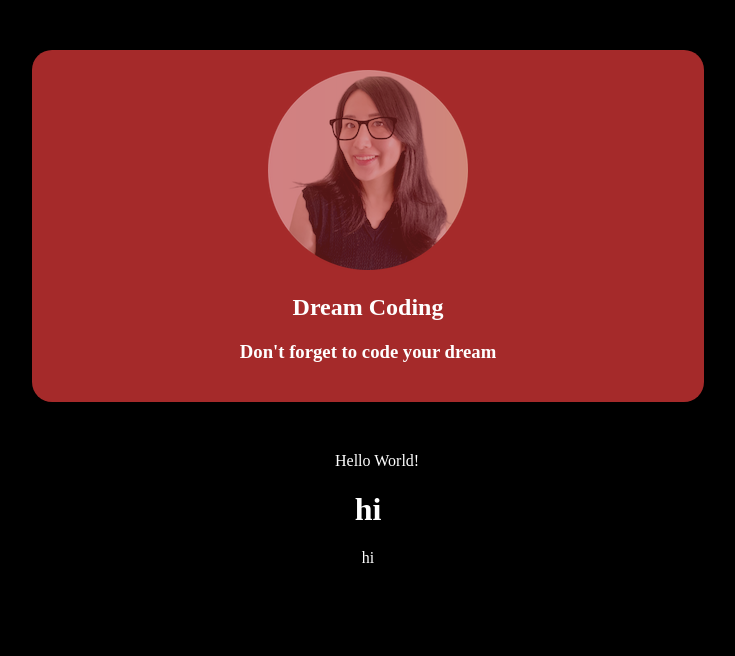
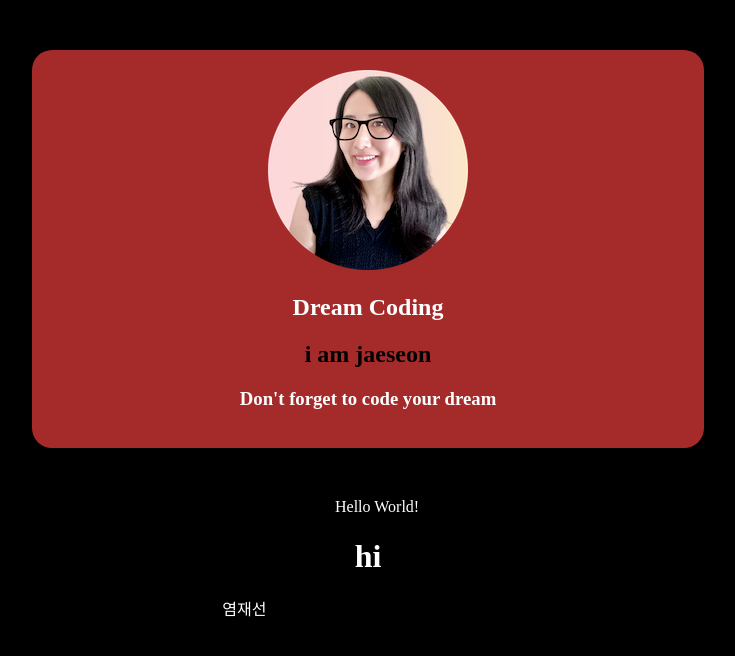
Before and after one commit to YeomJaeSeon/Browser101, a plain HTML site: page DOM/dom code/dom.html in a window 1280 px wide. Shown: the whole page, without its empty margins (272-1007 px from the left). Drawn offline with Linux system fonts and the light colour scheme.

Commit message:
DOM 조작하는 여러 apis

```diff
--- a/DOM/dom code/dom.html
+++ b/DOM/dom code/dom.html
@@ -24,7 +24,6 @@
       img {
         z-index: 100;
         will-change: opacity;
-        opacity: 0.5;
       }
       h1,
       h3,
@@ -51,10 +50,30 @@
       <!-- 인삿말 -->
       <span id='span'>염재선</span>  //DOM에서는 -> HTMLSpanElement
       <script>
-        console.log(HTMLSpanElement);
-        const span = document.querySelector('#span');
-        span.innerHTML = `<div>hi</div>`
-        console.log(navigator)
+       // querySelector로 DOM요소에 접근.(css선택자를 통해) or querySelectorAll로 모든 해당 선택자의 모든 요소 가져올수도있어
+      //  querySelector는 가장 먼저있는 요소가져오고 없으면 null반환.
+      //  getElementById보다 더 유용하다. 선택자만 사용하면되닌까!
+        const section = document.querySelector('section');
+
+        const ifnull = document.querySelector('.zzgg')
+        console.log(ifnull) //null
+
+        // 요소를 생성할수도있다.
+        const h2 = document.createElement('h2');
+
+        // 해당 요소의 속성값을 이렇게 지정할수도있다. 같은 방법으로 classList.add('zz');
+        h2.setAttribute('class', 'zz')
+        // 해당 요소에 content를 추가할수도있고.
+        h2.textContent = 'i am jaeseon';
+
+        const h3 = document.querySelector('h3')
+        // section요소에 h2를 넣고싶은데 h1과 h3사이에넣고싶다. -> 특정한 요소인 h3를 받아와서
+        // insetBefore API로 h3전에 넣을수있다.
+        section.insertBefore(h2, h3)
+
+        // 맨끝에 넣고싶은데?
+        // section.appendChild(h2);
+        // 이렇게해도된다.
       </script>
   </body>
 </html>
```
